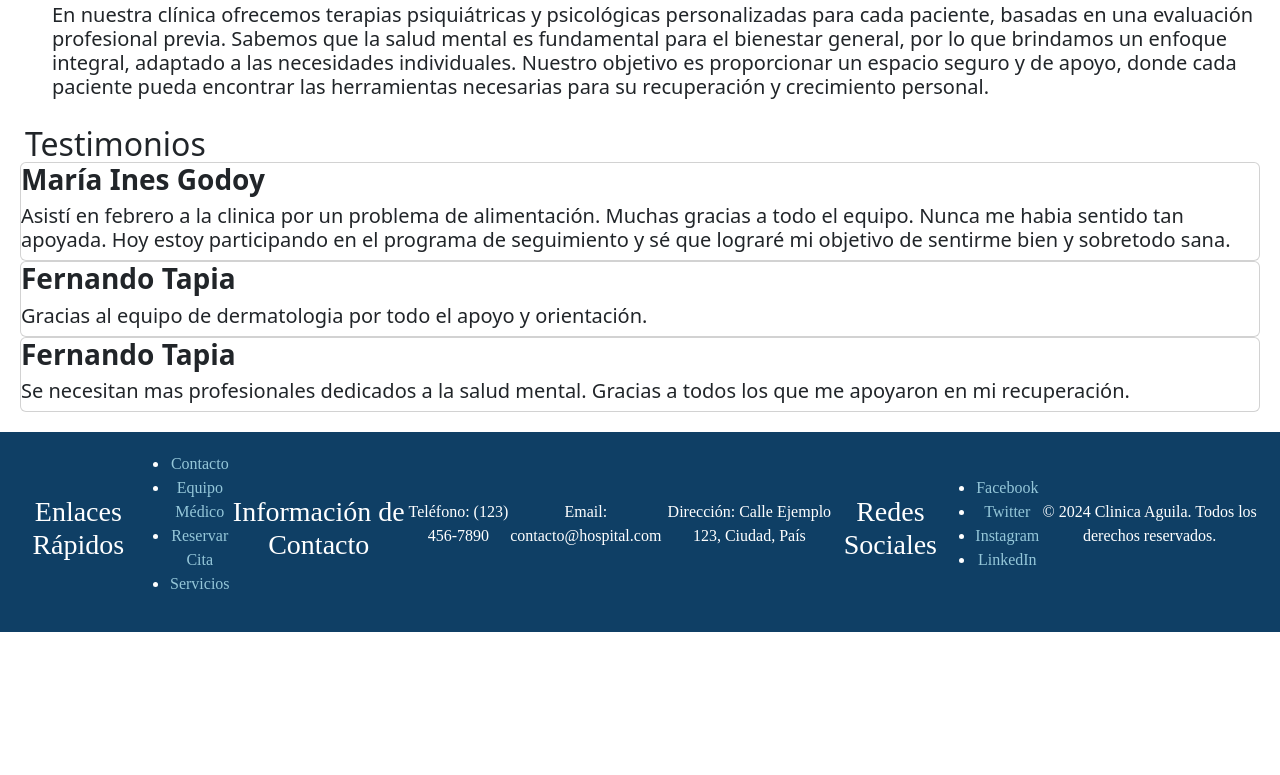
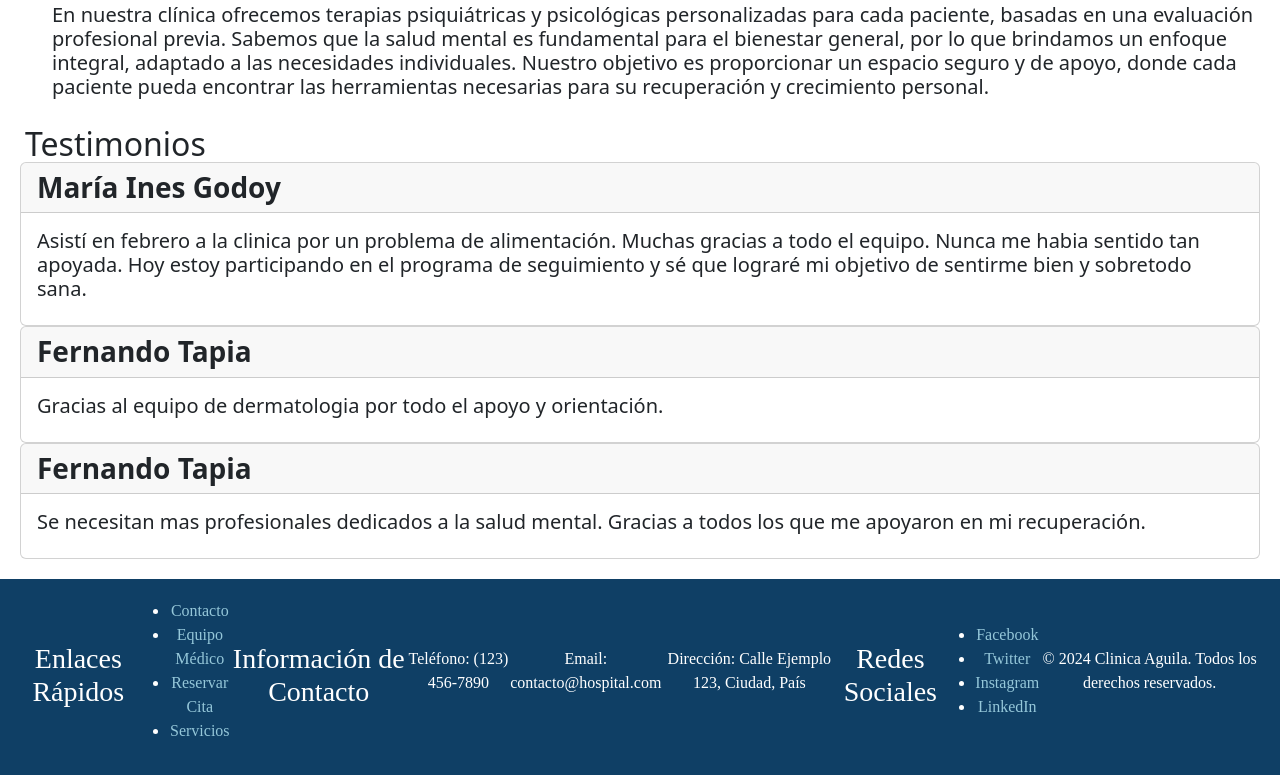
Before and after one commit to Allison-Acosta/FE-modulo1T1, a website: page Index.html in a window 1280 px wide. Shown: the part 995-1770 px from the top of the page. Before the commit the page ends 1627 px from the top, so only its background shows below. Drawn offline with Linux system fonts and the light colour scheme.

Commit message:
cambios para tarea 3

```diff
--- a/Index.html
+++ b/Index.html
@@ -107,24 +107,24 @@
       </section>
       <section class="hero">
         <h2 class="hero__title">Testimonios</h2>
-        <div class="card card--highlight">
-          <h3 class="card__title"><strong>María Ines Godoy</strong></h3>
-          <h5 class="card__text">
+        <div class="card maincard">
+          <h3 class="card-header"><strong>María Ines Godoy</strong></h3>
+          <h5 class="card-body">
             Asistí en febrero a la clinica por un problema de alimentación.
             Muchas gracias a todo el equipo. Nunca me habia sentido tan apoyada.
             Hoy estoy participando en el programa de seguimiento y sé que
             lograré mi objetivo de sentirme bien y sobretodo sana.
           </h5>
         </div>
-        <div class="card card--highlight">
-          <h3 class="card__title"><strong>Fernando Tapia</strong></h3>
-          <h5 class="card__text">
+        <div class="card maincard">
+          <h3 class="card-header"><strong>Fernando Tapia</strong></h3>
+          <h5 class="card-body">
             Gracias al equipo de dermatologia por todo el apoyo y orientación.
           </h5>
         </div>
-        <div class="card card--highlight">
-          <h3 class="card__title"><strong>Fernando Tapia</strong></h3>
-          <h5 class="card__text">
+        <div class="card maincardt">
+          <h3 class="card-header"><strong>Fernando Tapia</strong></h3>
+          <h5 class="card-body">
             Se necesitan mas profesionales dedicados a la salud mental. Gracias
             a todos los que me apoyaron en mi recuperación.
           </h5>
--- a/scss/components/_cards.scss
+++ b/scss/components/_cards.scss
@@ -1,15 +1,14 @@
 /*CSS 00CSS */
 
-.card{
+.maincard{
     margin: 15px;
     padding:  20px;
-    border: 1px 23px;
 }
 
-.card--highlight{
-    box-shadow: 0 4px 10px rgba(5, 8, 36, 0.2);
+.card--highlight {
+    box-shadow: 0 4px 10px rgba(5, 8, 36, 0.2) !important;
+}
 
-}
-.card--shadow{
+.card--shadow {
     background-color: rgb(16, 8, 88);
 }
```
